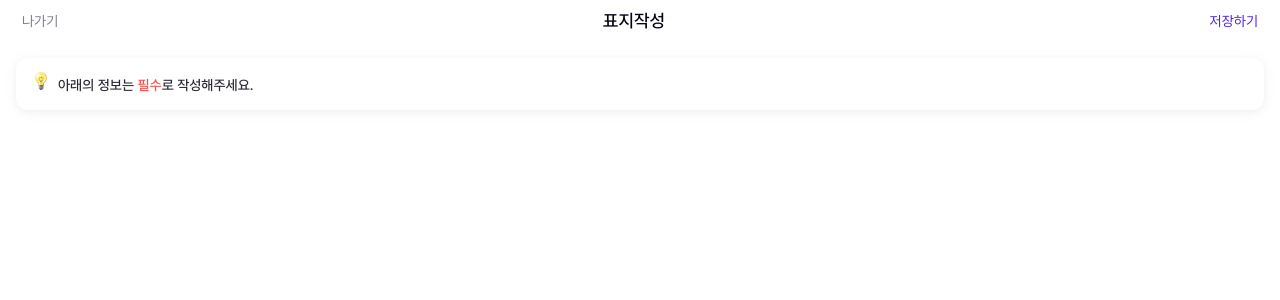
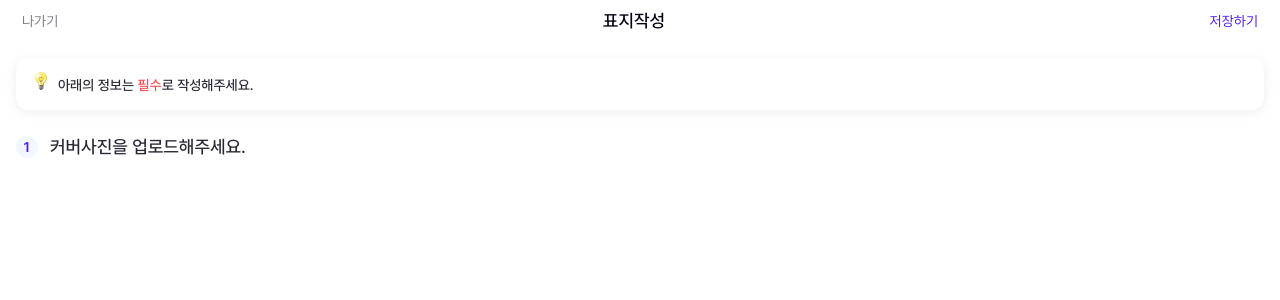
Before and after one commit to dnd-side-project/dnd-6th-8-frontend, a React (Create React App) app: page /upload in a window 1280 px wide. Shown: the top 300 px of the page. Built offline with nearby package versions, Linux system fonts and the light colour scheme.

Commit message:
feat: 질문 공통 component(#9)

```diff
--- a/src/components/UploadPage/Header.scss
+++ b/src/components/UploadPage/UploadHeader.scss
@@ -1,6 +1,6 @@
 @import '../../styles/utils.scss';
 
-.header-wrapper{
+.uploadHeader-wrapper{
     width:100%;
     padding:0 1.6rem;
     background-color: white;
@@ -10,6 +10,7 @@
     align-items: center;
     position:fixed;
     z-index:10;
+    box-sizing: border-box;
     img{
         width:2.4rem;
         height:2.4rem;
--- a/src/components/UploadPage/Header.tsx
+++ b/src/components/UploadPage/UploadHeader.tsx
@@ -1,15 +1,15 @@
 import React from 'react';
-import './Header.scss';
+import './UploadHeader.scss';
 
-type HeaderProps = {
+type UploadHeaderProps = {
   isLeftButtonX: boolean;
   isRightButtonSave: boolean;
   title: string;
 };
 
-function Header({ isLeftButtonX, isRightButtonSave, title }: HeaderProps) {
+function UploadHeader({ isLeftButtonX, isRightButtonSave, title }: UploadHeaderProps) {
   return (
-    <header className="header-wrapper">
+    <header className="uploadHeader-wrapper">
       {isLeftButtonX ? <img src="imgs/UploadPage/ic_x.png" alt="x" /> : <button type="button">나가기</button>}
       <span>{title}</span>
       {isRightButtonSave ? (
@@ -23,4 +23,4 @@ function Header({ isLeftButtonX, isRightButtonSave, title }: HeaderProps) {
   );
 }
 
-export default Header;
+export default UploadHeader;
--- /dev/null
+++ b/src/components/UploadPage/UploadQuestion.scss
@@ -0,0 +1,20 @@
+@import '../../styles/utils.scss';
+
+.uploadQuestion-wrapper{
+    width:100%;
+    display: flex;
+    align-items: center;
+    .number{
+        width:2.2rem;
+        height:2.2rem;
+        background-color: $black10;
+        border-radius: 50%;
+        @include font-face(Pretendard-SemiBold, 1.4rem, 1.8rem, $primary60);
+        padding:0.2rem 0.75rem;
+        margin-right:1.2rem;
+    }
+    .title{
+        @include font-face(Pretendard-Medium, 1.8rem, 2.6rem, $black90)
+    }
+
+}
--- /dev/null
+++ b/src/components/UploadPage/UploadQuestion.tsx
@@ -0,0 +1,18 @@
+import React from 'react';
+import './UploadQuestion.scss';
+
+type UploadQuestionProps = {
+  number: number;
+  title: string;
+};
+
+function UploadQuestion({ number, title }: UploadQuestionProps) {
+  return (
+    <div className="uploadQuestion-wrapper">
+      <div className="number">{number}</div>
+      <div className="title">{title}</div>
+    </div>
+  );
+}
+
+export default UploadQuestion;
--- a/src/pages/UploadPage/Upload.scss
+++ b/src/pages/UploadPage/Upload.scss
@@ -8,14 +8,12 @@
             border-radius: 1.2rem;
             box-shadow: 0 0.2rem 1rem 0 rgba(224, 224, 224, 0.5);
             padding:1.4rem 1.6rem;
+            margin-bottom:2.4rem;
             img{
                 width:1.8rem;
                 margin-right:0.8rem;
             }
-            font-family: Pretendard-Medium;
-            font-size:1.4rem;
-            line-height:2.2rem;
-            color:$black90;
+            @include font-face(Pretendard-Medium, 1.4rem, 2.2rem, $black90);
             span{
                 color:$coral;
             }
--- a/src/pages/UploadPage/Upload.tsx
+++ b/src/pages/UploadPage/Upload.tsx
@@ -1,15 +1,19 @@
 import React from 'react';
 import './Upload.scss';
-import Header from '../../components/UploadPage/Header';
+import UploadHeader from '../../components/UploadPage/UploadHeader';
+import UploadQuestion from '../../components/UploadPage/UploadQuestion';
 
 function Upload() {
   return (
     <div className="upload-wrapper">
-      <Header isLeftButtonX={false} isRightButtonSave title="표지작성" />
+      <UploadHeader isLeftButtonX={false} isRightButtonSave title="표지작성" />
       <main>
         <div className="notice">
           <img src="imgs/UploadPage/emoji_light_archiving.png" alt="light" />
           아래의 정보는 <span>필수</span>로 작성해주세요.
+        </div>
+        <div>
+          <UploadQuestion number={1} title="커버사진을 업로드해주세요." />
         </div>
       </main>
     </div>
--- a/src/styles/utils.scss
+++ b/src/styles/utils.scss
@@ -20,6 +20,13 @@ $infoBlu:#3c38ff;
 $coral:#ff4a4a;
 
 //font
+@mixin font-face($name, $size, $line, $color){
+    font-family:$name;
+    font-size:$size;
+    line-height:$line;
+    color:$color;
+}
+
 @font-face {
     font-family: "Pretendard-SemiBold";
     src: url(../fonts/Pretendard-SemiBold.otf);
```
